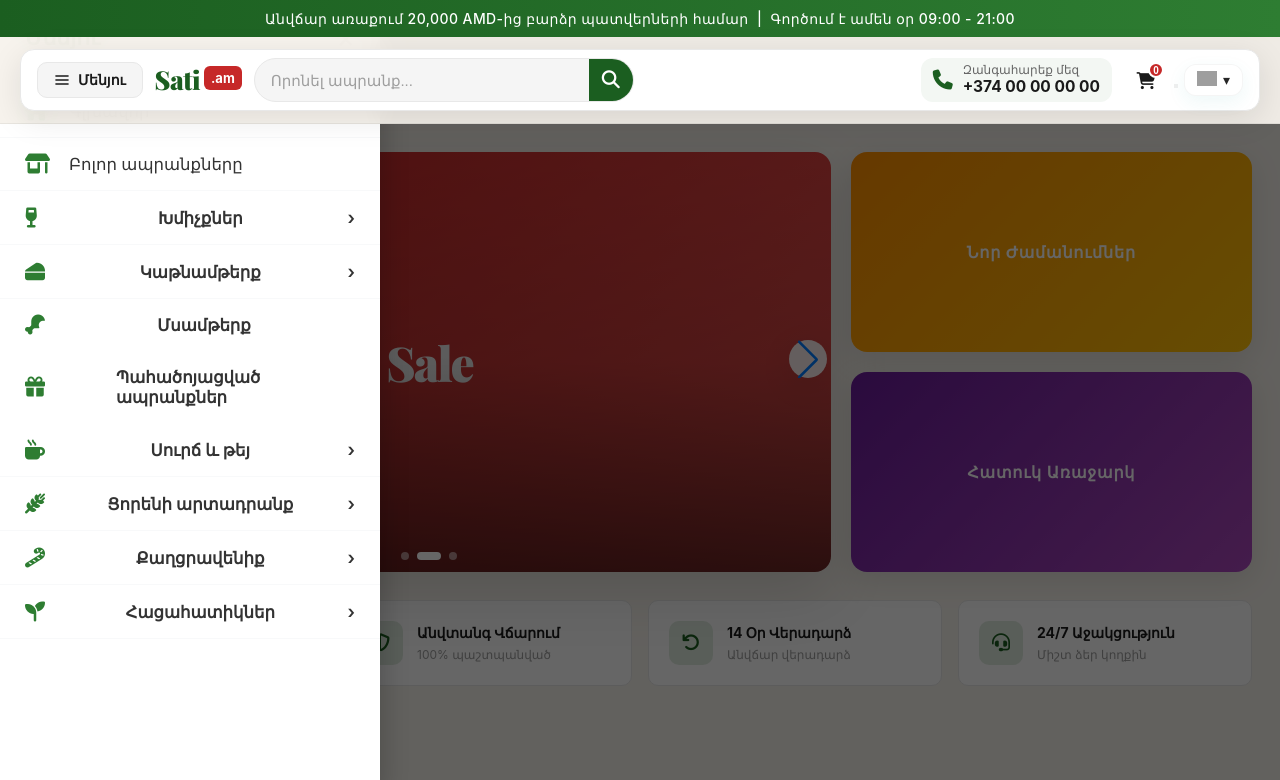
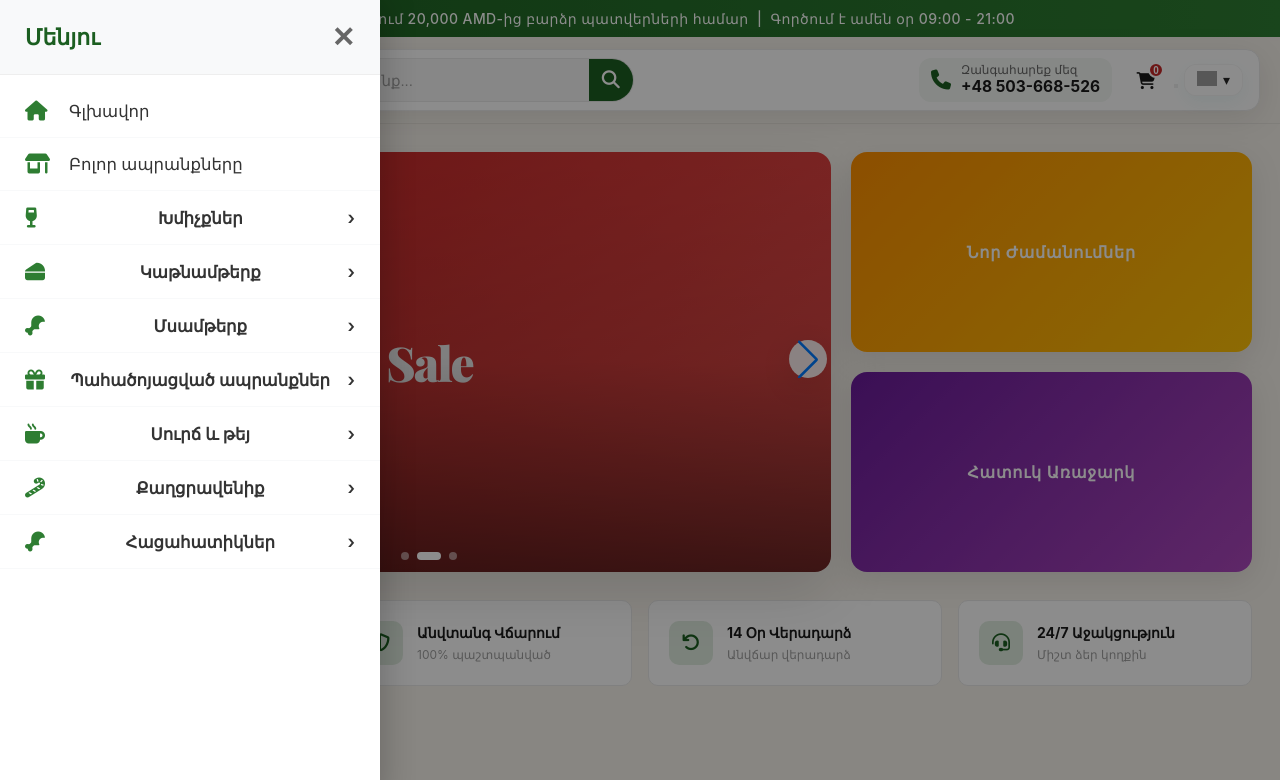
Before and after one commit to MelsAmbardaryan/shop_Sati.am, a website: page index.html in a window 1280 px wide. Both pictures are taken after a click on the button "Մենյու". Shown: the top 780 px of the page. Drawn offline with nearby package versions, Linux system fonts and the light colour scheme; no server answers; grey boxes are pictures that could not be loaded.

Commit message:
Menu modal

```diff
--- a/index.html
+++ b/index.html
@@ -14,15 +14,17 @@
 </head>
 <body>
 
- <!-- Menu Modal -->
-<div id="menuModal" class="modal menu-modal">
+
+<!-- Menu Modal -->
+<div id="menuModal" class="menu-modal">
     <div class="menu-modal-content">
         <div class="menu-header">
             <h2>Մենյու</h2>
-            <span class="close-modal" onclick="closeMenuModal()">×</span>
+            <span class="close-modal" onclick="closeMenuModal()">✕</span>
         </div>
 
         <div class="menu-items">
+
             <a href="#" class="menu-item" onclick="closeMenuModal()">
                 <i class="fa-solid fa-house"></i> Գլխավոր
             </a>
@@ -62,30 +64,34 @@
             </div>
 
             <!-- Մսամթերք -->
-             <div class="menu-category">
+            <div class="menu-category">
                 <div class="menu-item parent-item" onclick="toggleSubmenu(this)">
                     <i class="fa-solid fa-drumstick-bite"></i>
                     Մսամթերք
-                    <span class="arrow"></span>
+                    <span class="arrow">›</span>
+                </div>
+                <div class="submenu">
+                    <a href="#" class="menu-item sub-item" onclick="closeMenuModal()">Հավի միս</a>
+                    <a href="#" class="menu-item sub-item" onclick="closeMenuModal()">Խոզի միս</a>
                 </div>
             </div>
 
-
             <!-- Պահածոյացված -->
-             <div class="menu-category">
+            <div class="menu-category">
                 <div class="menu-item parent-item" onclick="toggleSubmenu(this)">
                     <i class="fa-solid fa-gift"></i>
-                    <div class="submenu"></div>
                     Պահածոյացված ապրանքներ
-                    <span class="arrow"></span>
+                    <span class="arrow">›</span>
                 </div>
-
+                <div class="submenu">
+                    <a href="#" class="menu-item sub-item" onclick="closeMenuModal()">Պահածոներ</a>
+                    <a href="#" class="menu-item sub-item" onclick="closeMenuModal()">Մուրաբաներ</a>
+                </div>
             </div>
-
-            <!-- Սուրճ և թեյ -->
+           <!--Սուրճ և թեյերի տեսականի -->
             <div class="menu-category">
                 <div class="menu-item parent-item" onclick="toggleSubmenu(this)">
-                    <i class="fa-solid fa-mug-hot"></i>
+                   <i class="fa-solid fa-mug-hot"></i>
                     Սուրճ և թեյ
                     <span class="arrow">›</span>
                 </div>
@@ -94,21 +100,7 @@
                     <a href="#" class="menu-item sub-item" onclick="closeMenuModal()">Թեյերի տեսականի</a>
                 </div>
             </div>
-
-            <!-- Ցորենի արտադրանք -->
-            <div class="menu-category">
-                <div class="menu-item parent-item" onclick="toggleSubmenu(this)">
-                    <i class="fa-solid fa-wheat-awn"></i>
-                    Ցորենի արտադրանք
-                    <span class="arrow">›</span>
-                </div>
-                <div class="submenu">
-                    <a href="#" class="menu-item sub-item" onclick="closeMenuModal()">Լավաշ</a>
-                </div>
-            </div>
-
-            <!-- Քաղցրավենիք -->
-            <div class="menu-category">
+             <div class="menu-category">
                 <div class="menu-item parent-item" onclick="toggleSubmenu(this)">
                     <i class="fa-solid fa-candy-cane"></i>
                     Քաղցրավենիք
@@ -119,21 +111,24 @@
                     <a href="#" class="menu-item sub-item" onclick="closeMenuModal()">Թխվածքներ</a>
                 </div>
             </div>
-
-            <!-- Հացահատիկներ -->
-            <div class="menu-category">
+             <div class="menu-category">
                 <div class="menu-item parent-item" onclick="toggleSubmenu(this)">
-                    <i class="fa-solid fa-seedling"></i>
+                    <i class="fa-solid fa-drumstick-bite"></i>
                     Հացահատիկներ
                     <span class="arrow">›</span>
                 </div>
                 <div class="submenu">
                     <a href="#" class="menu-item sub-item" onclick="closeMenuModal()">Ձավարեղեն</a>
+                    <a href="#" class="menu-item sub-item" onclick="closeMenuModal()">Հացահատիկներ</a>
                 </div>
             </div>
+
+
         </div>
     </div>
 </div>
+ <!-- Menu Modal End-->
+
     <!-- Announcement Bar -->
     <div class="announcement-bar">
         Անվճար առաքում 20,000 AMD-ից բարձր պատվերների համար &nbsp;|&nbsp; Գործում է ամեն օր 09:00 - 21:00
@@ -170,7 +165,7 @@
                 <i class="fa-solid fa-phone"></i>
                 <div>
                     <span class="phone-label">Զանգահարեք մեզ</span>
-                    <span class="phone-number">+374 00 00 00 00</span>
+                    <span class="phone-number">+48 503-668-526</span>
                 </div>
             </a>
             </div>
--- a/script.js
+++ b/script.js
@@ -252,20 +252,33 @@ function checkout() {
 
 // Մենյու մոդալը բացել
 function openMenuModal() {
-    document.getElementById('menuModal').style.display = 'flex';
+    document.getElementById('menuModal').classList.add('active');
 }
 
-// Մենյու մոդալը փակել
 function closeMenuModal() {
-    document.getElementById('menuModal').style.display = 'none';
+    document.getElementById('menuModal').classList.remove('active');
 }
 
-// Եթե օգտատերը սեղմի մոդալի դրսի մասում՝ փակել
-document.getElementById('menuModal').addEventListener('click', function(e) {
-    if (e.target === this) {
-        closeMenuModal();
+// Submenu toggle
+function toggleSubmenu(element) {
+    const submenu = element.nextElementSibling;
+    const isActive = element.classList.contains('active');
+
+    // Փակում ենք բոլոր բաց submenu-ները
+    document.querySelectorAll('.parent-item').forEach(item => {
+        item.classList.remove('active');
+        if (item.nextElementSibling) {
+            item.nextElementSibling.classList.remove('active');
+        }
+    });
+
+    if (!isActive) {
+        element.classList.add('active');
+        submenu.classList.add('active');
     }
-});
+}
+
+
 
 // Keyboard-ով փակել ESC ստեղնով
 document.addEventListener('keydown', function(e) {
--- a/style.css
+++ b/style.css
@@ -802,28 +802,48 @@ max-width: 1600px;
 }
 /* ====================== ԺԱՄԱՆԱԿԱԿԻՑ ԼԵԶՈՒՆԵՐԻ ԸՆՏՐԱՑՈՒՑԱԿ ====================== */
 /* ====================== ՄԵՆՅՈՒ ՄՈԴԱԼ ====================== */
-
+.menu-modal {
+    position: fixed;
+    top: 0;
+    left: 0;
+    width: 100%;
+    height: 100vh;
+    background: rgba(0, 0, 0, 0.45);
+    z-index: 9999 !important;
+    opacity: 0;
+    visibility: hidden;
+    transition: all 0.3s ease;
+}
+.menu-modal.active {
+    opacity: 1;
+    visibility: visible;
+}
 .menu-modal-content {
+z-index: 10000 !important;    /* Ավելի բարձր, քան header-ը */
+    position: fixed;
+    top: 0;
+    left: 0;
     width: 85%;
     max-width: 380px;
     height: 100vh;
     background: white;
-    position: fixed;
-    top: 0;
-    left: 0;
-    border-radius: 0 20px 20px 0;
-    box-shadow: 5px 0 25px rgba(0,0,0,0.18);
-    overflow-y: auto;
-    padding-bottom: 30px;
+    box-shadow: 5px 0 30px rgba(0,0,0,0.2);
+    transform: translateX(-100%);
+    transition: transform 0.4s cubic-bezier(0.32, 0.72, 0, 1);
 }
-
+.menu-modal.active .menu-modal-content {
+    transform: translateX(0);
+}
 .menu-header {
-    padding: 20px 25px;
-    border-bottom: 1px solid #f0f0f0;
+  padding: 20px 25px;
+    border-bottom: 1px solid #eee;
     display: flex;
     justify-content: space-between;
     align-items: center;
     background: #f8f9fa;
+    position: sticky;
+    top: 0;
+    z-index: 20000000;
 }
 
 .menu-header h2 {
@@ -831,6 +851,12 @@ max-width: 1600px;
     font-size: 22px;
     font-weight: 700;
     color: #1b5e20;
+}
+.close-modal {
+    font-size: 28px;
+    font-weight: bold;
+    cursor: pointer;
+    color: #666;
 }
 
 .menu-items {
@@ -846,8 +872,8 @@ max-width: 1600px;
     text-decoration: none;
     font-size: 16.5px;
     font-weight: 500;
+    border-bottom: 1px solid #f8f9fa;
     transition: all 0.3s ease;
-    border-bottom: 1px solid #f8f9fa;
 }
 
 .menu-item:last-child {
@@ -864,12 +890,41 @@ max-width: 1600px;
     font-size: 20px;
     width: 28px;
     color: #2e7d32;
-    transition: 0.3s;
+}
+.parent-item {
+    cursor: pointer;
+    justify-content: space-between;
 }
 
-.menu-item:hover i {
-    transform: scale(1.15);
-    color: #1b5e20;
+.arrow {
+    transition: transform 0.3s ease;
+    font-size: 18px;
+}
+
+.parent-item.active .arrow {
+    transform: rotate(90deg);
+}
+
+/* Submenu */
+.submenu {
+    max-height: 0;
+    overflow: hidden;
+    transition: max-height 0.4s ease;
+    background: #fafafa;
+}
+
+.submenu.active {
+    max-height: 400px; /* կամ ավելի, եթե շատ ենթակատեգորիա ունես */
+}
+
+.sub-item {
+    padding-left: 55px !important;
+    font-size: 15.5px;
+    background: #fafafa;
+}
+
+.sub-item:hover {
+    background: #e8f5e9;
 }
  /* Թաքցնում ենք վերևի toolbar-ը */
  .goog-te-banner-frame.skiptranslate { display: none !important; }
```
